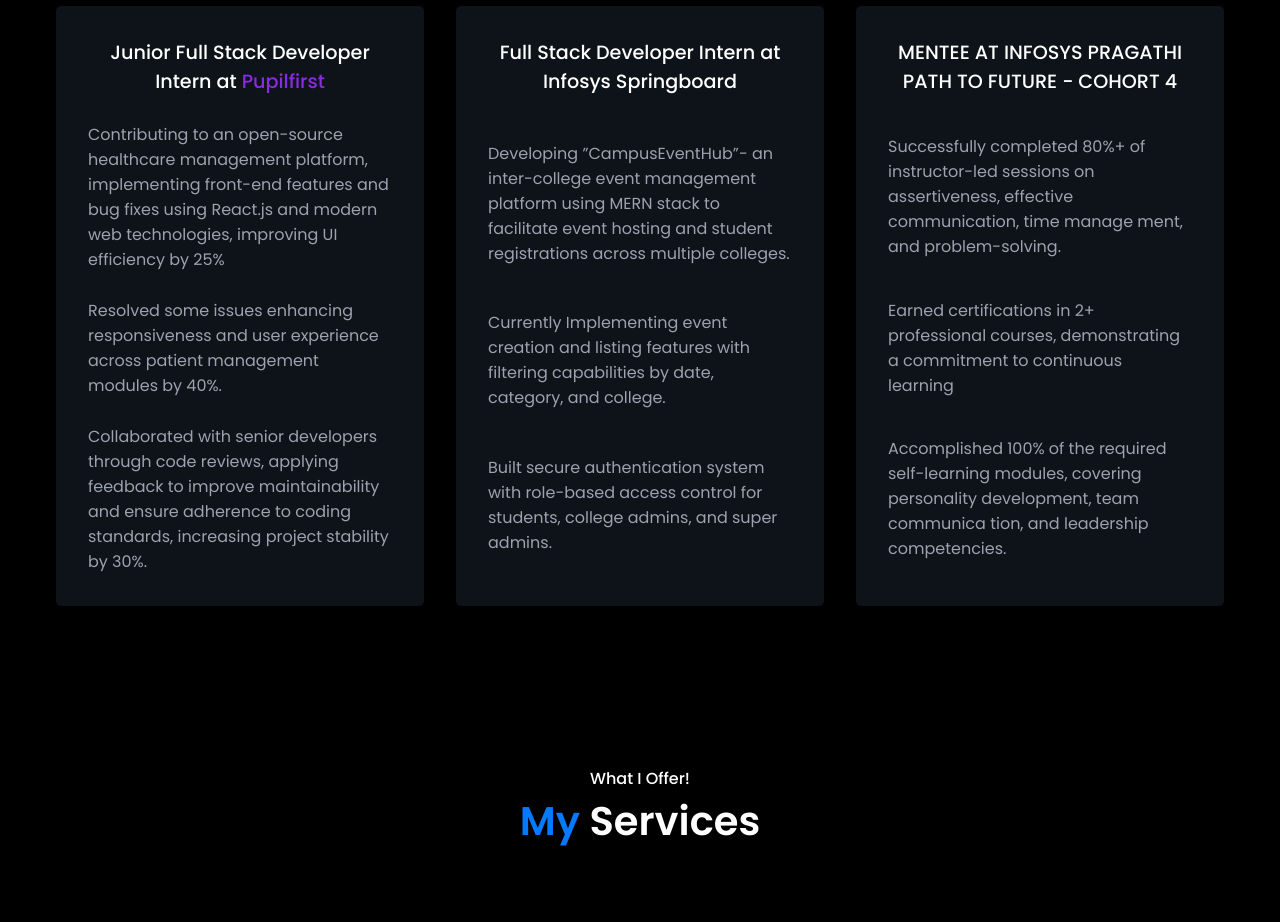
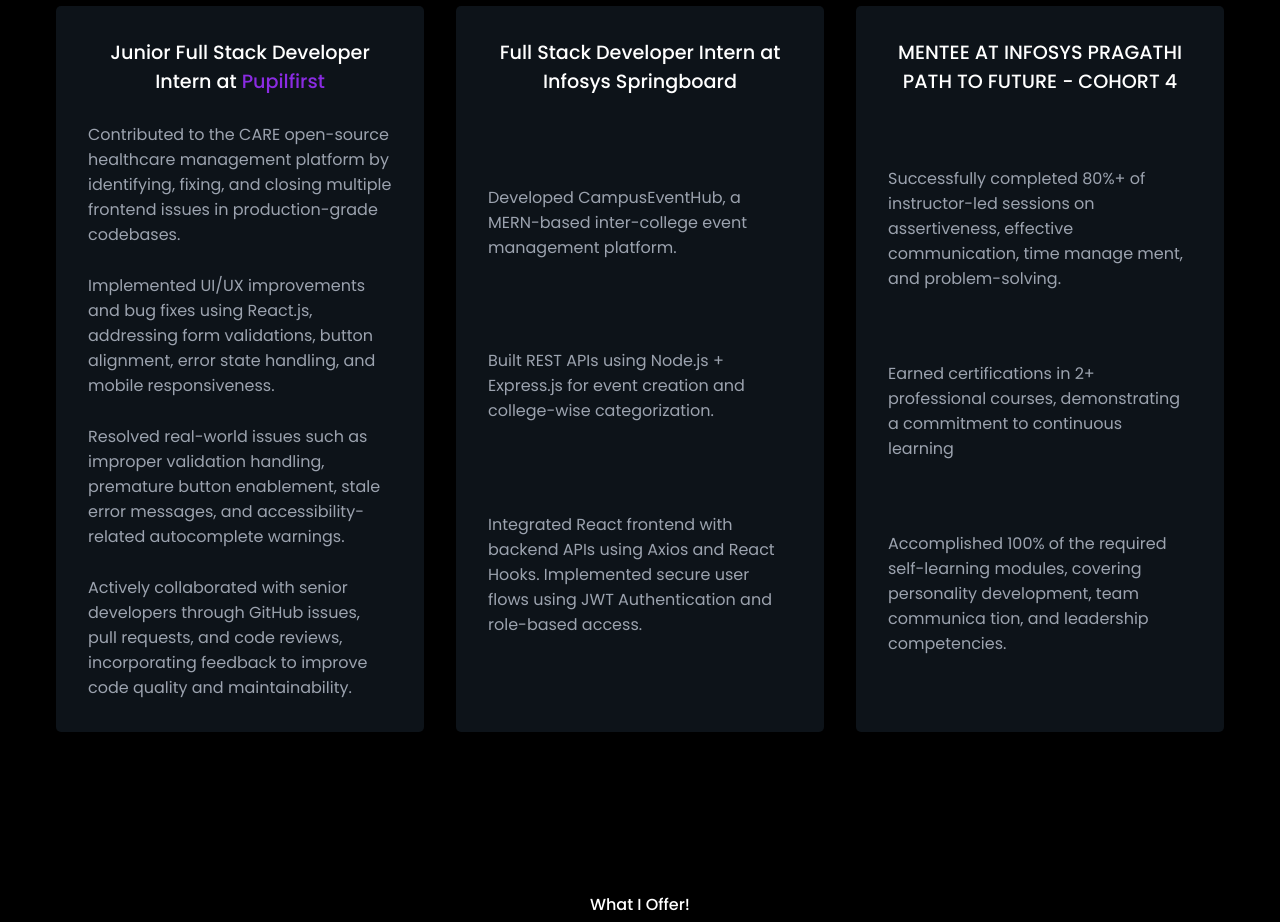
Before and after one commit to geyamrutha16/GEYAMRUTHA_LOOKBOOK, a plain HTML site: page index.html in a window 1280 px wide. Shown: the part 4420-5342 px from the top of the page. Drawn offline with nearby package versions, Linux system fonts and the light colour scheme.

Commit message:
Resume update

```diff
--- a/index.html
+++ b/index.html
@@ -242,23 +242,25 @@
           <h4 style="text-align: center;">Junior Full Stack Developer Intern at
             <a href="http://pupilfirst.org/" target="_blank" style="color: blueviolet;">Pupilfirst</a>
           </h4>
-          <p>Contributing to an open-source healthcare management platform, implementing front-end features and bug
-            fixes
-            using React.js and modern web technologies, improving UI efficiency by 25%</p>
-          <p>Resolved some issues enhancing responsiveness and user experience across patient management modules by 40%.
-          </p>
-          <p>Collaborated with senior developers through code reviews, applying feedback to improve maintainability and
-            ensure adherence to coding standards, increasing project stability by 30%.</p>
+          <p>Contributed to the CARE open-source healthcare management platform by identifying, fixing, and closing
+            multiple frontend issues in production-grade codebases.</p>
+          <p>Implemented UI/UX improvements and bug fixes using React.js, addressing form validations, button alignment,
+            error state handling, and mobile responsiveness.</p>
+          <p>Resolved real-world issues such as improper validation handling, premature button enablement, stale error
+            messages,
+            and accessibility-related autocomplete warnings.</p>
+          <p>Actively collaborated with senior developers through GitHub issues, pull requests, and code reviews,
+            incorporating
+            feedback to improve code quality and maintainability.</p>
         </div>
         <div class=" service__card">
           <h4 style="text-align: center;">Full Stack Developer Intern at Infosys Springboard</h4>
-          <p>Developing ”CampusEventHub”- an inter-college event management platform using MERN stack to facilitate
-            event hosting and student registrations across multiple colleges.</p>
-          <p>Currently Implementing event creation and listing features with filtering capabilities by date, category,
-            and
-            college.</p>
-          <p>Built secure authentication system with role-based access control for students, college admins, and super
-            admins.</p>
+          <p>Developed CampusEventHub, a MERN-based inter-college event management platform.</p>
+          <p>Built REST APIs using
+            Node.js + Express.js for event creation and college-wise categorization.</p>
+          <p>Integrated React frontend with backend APIs using Axios and React Hooks. Implemented secure user flows
+            using
+            JWT Authentication and role-based access.</p>
         </div>
         <div class="service__card">
           <h4 style="text-align: center;">MENTEE AT INFOSYS PRAGATHI PATH TO FUTURE - COHORT 4</h4>
```
Also changed, not shown: 1 other file.
